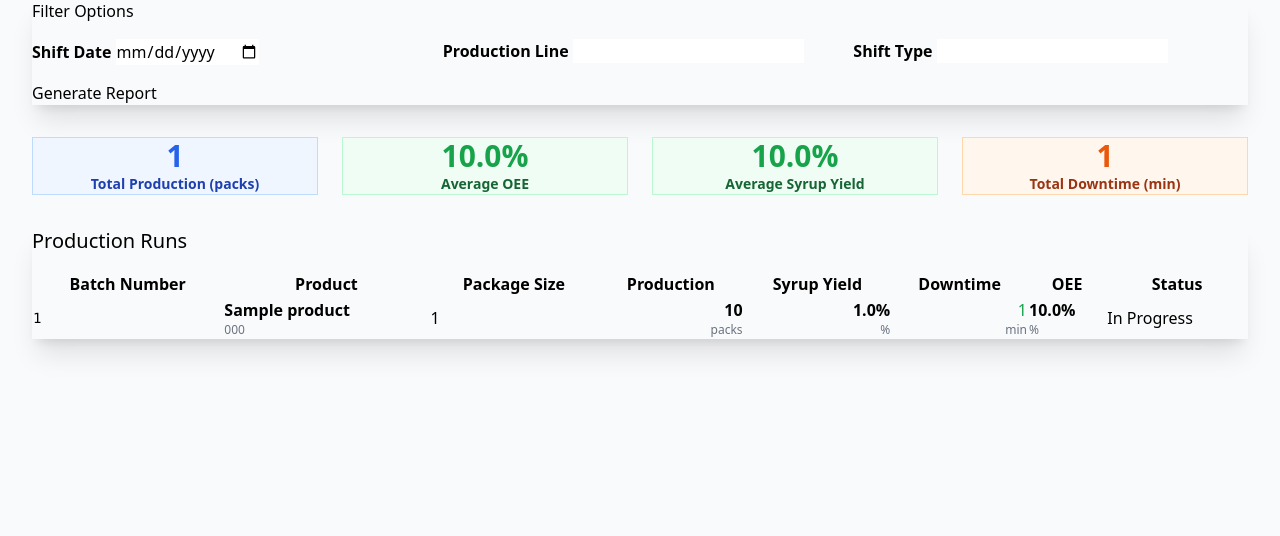
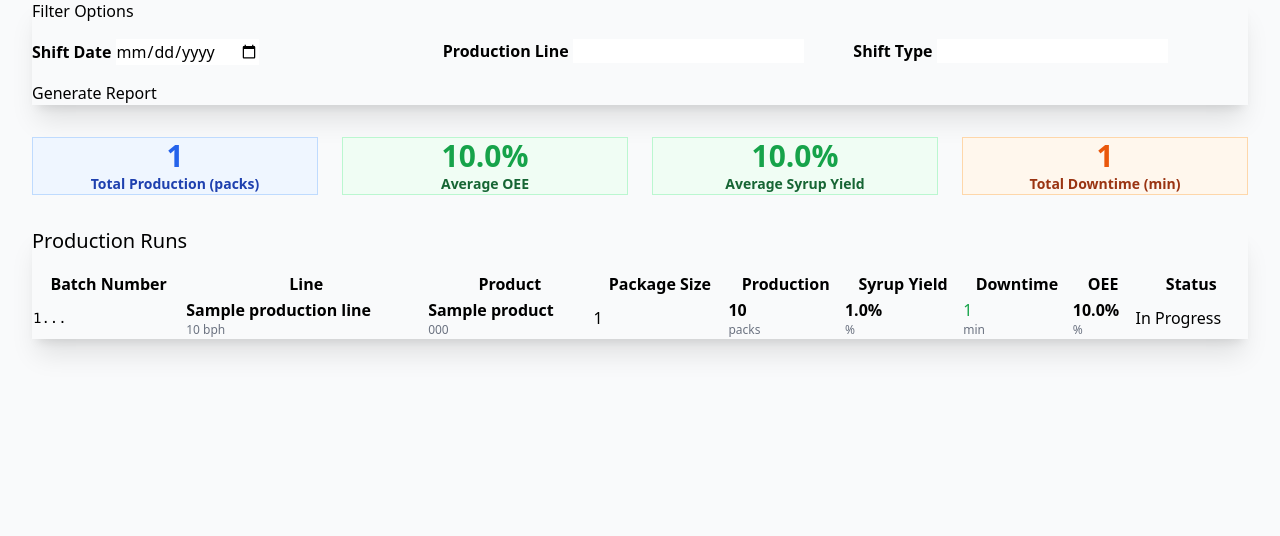
Before and after one commit to Tkeby/production_tracker_app, a Django app: template templates/reports/shift_summary.html in a window 1280 px wide. Shown: the part 497-1033 px from the top of the page. Run offline with Django 5.2, Linux system fonts and the light colour scheme; the template is opened without the code that fills it: most values are stand-ins (such as "Sample title", 1, 10 or a date in 2020); form fields are guessed from the names that the template uses; some libraries are stand-ins or nearby versions.

Commit message:
modified table

```diff
--- a/templates/reports/shift_summary.html
+++ b/templates/reports/shift_summary.html
@@ -103,6 +103,7 @@
                         <thead>
                             <tr>
                                 <th>Batch Number</th>
+                                <th>Line</th>
                                 <th>Product</th>
                                 <th>Package Size</th>
                                 <th>Production</th>
@@ -114,24 +115,34 @@
                         </thead>
                         <tbody>
                             {% for run in summary.runs %}
-                            <tr>
+                            <tr class="text-left">
                                 <td class="font-mono text-sm">
-                                    <a href="#" class="link link-primary">{{ run.production_batch_number }}</a>
+                                    <!-- only show the first 10 characters -->
+                                    <a href="#" class="link link-primary">{{ run.production_batch_number|slice:":10" }}...</a>
+                                    <!-- here we have a tooltip that shows the full batch number -->
+                                    <!-- <div class="tooltip tooltip-bottom" data-tip="{{ run.production_batch_number }}">
+                                        <a href="#" class="link link-primary">{{ run.production_batch_number|slice:":10" }}...</a>
+                                    </div> -->
+
+                                </td>
+                                <td>
+                                    <div class="font-semibold">{{ run.production_line.name }}</div>
+                                    <div class="text-xs text-gray-500">{{ run.production_line.rated_speed | floatformat:0 }} <span class="text-xs text-gray-500">bph</span></div>
                                 </td>
                                 <td>
                                     <div class="font-semibold">{{ run.product.name }}</div>
                                     <div class="text-xs text-gray-500">{{ run.product.product_code }}</div>
                                 </td>
                                 <td>{{ run.package_size }}</td>
-                                <td class="text-right">
+                                <td >
                                     <div class="font-bold">{{ run.good_products_pack|floatformat:0 }}</div>
                                     <div class="text-xs text-gray-500">packs</div>
                                 </td>
-                                <td class="text-right">
+                                <td >
                                     <div class="font-bold">{{ run.report.syrup_yield_percentage|floatformat:1 }}%</div>
                                     <div class="text-xs text-gray-500">%</div>
                                 </td>
-                                <td class="text-right">
+                                <td >
                                     <div class="{% if run.total_downtime_minutes > 60 %}text-red-600 font-bold{% else %}text-green-600{% endif %}">
                                         {{ run.total_downtime_minutes }}
                                     </div>
```
